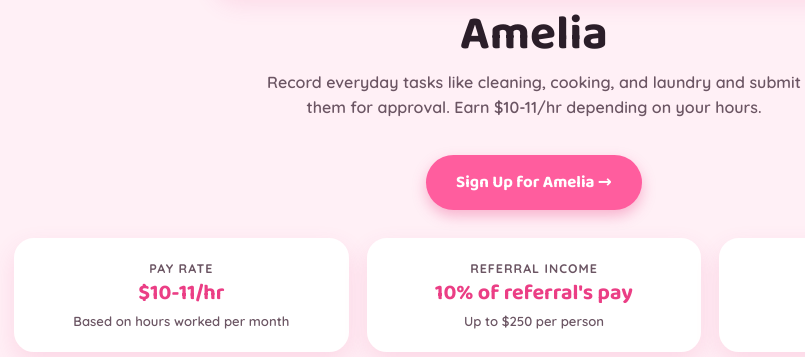
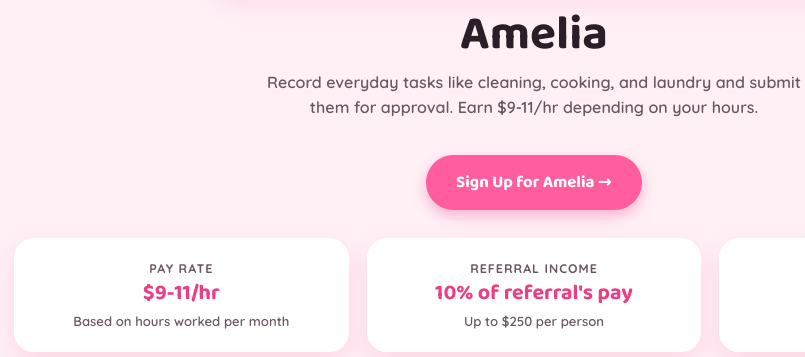
Before and after one commit to MamaNeedsCaffeine/mamaneedscaffeine.github.io, a plain HTML site: page amelia.html in a window 1280 px wide. Shown: the part 587-944 px from the top of the page, 106-911 px from the left. Drawn offline with Linux system fonts and the light colour scheme.

Commit message:
Update pay rate from $10-11/hr to $9-11/hr

```diff
--- a/amelia.html
+++ b/amelia.html
@@ -17,7 +17,7 @@
   <section class="app-hero">
     <img src="https://cdn.shopify.com/s/files/1/1002/6323/1779/files/amelia-complete-guide.png?v=1792120427" alt="Amelia Complete Guide: everything you need to know in one place" style="display:block; width:100%; max-width:640px; margin:16px auto; border-radius:24px;">
     <h1>Amelia</h1>
-    <p class="app-tag">Record everyday tasks like cleaning, cooking, and laundry and submit them for approval. Earn $10-11/hr depending on your hours.</p>
+    <p class="app-tag">Record everyday tasks like cleaning, cooking, and laundry and submit them for approval. Earn $9-11/hr depending on your hours.</p>
   </section>
 
   <div class="app-cta">
@@ -27,7 +27,7 @@
   <div class="stat-row">
     <div class="stat-card">
       <p class="stat-label">Pay Rate</p>
-      <p class="stat-value">$10-11/hr</p>
+      <p class="stat-value">$9-11/hr</p>
       <p class="stat-detail">Based on hours worked per month</p>
     </div>
     <div class="stat-card">
```
